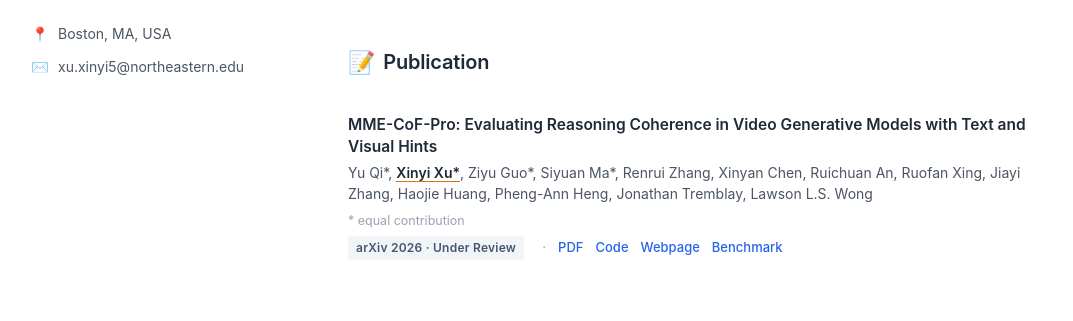
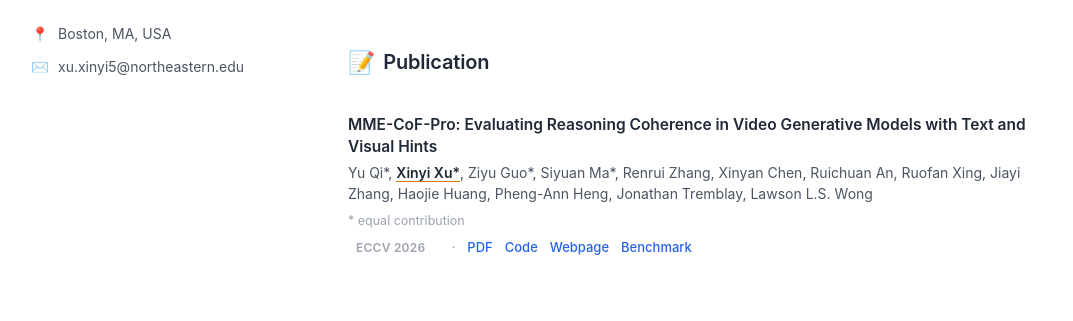
Before and after one commit to XinyiXu-0214/XinyiXu-0214.github.io, a plain HTML site: page index.html in a window 1280 px wide. Shown: the part 420-741 px from the top of the page, without its empty margins (100-1173 px from the left). Drawn offline with Linux system fonts and the light colour scheme.

Commit message:
Update conference badge from arXiv to ECCV

```diff
--- a/index.html
+++ b/index.html
@@ -378,7 +378,7 @@
           </div>
           <div class="note">* equal contribution</div>
           <div class="meta">
-            <span class="badge arxiv">arXiv 2026 · Under Review</span>
+            <span class="badge conf">ECCV 2026</span>
             <span>·</span>
             <a href="https://arxiv.org/abs/2603.20194">PDF</a>
             <a href="https://github.com/yqi19/MME-CoF-Pro">Code</a>
```
